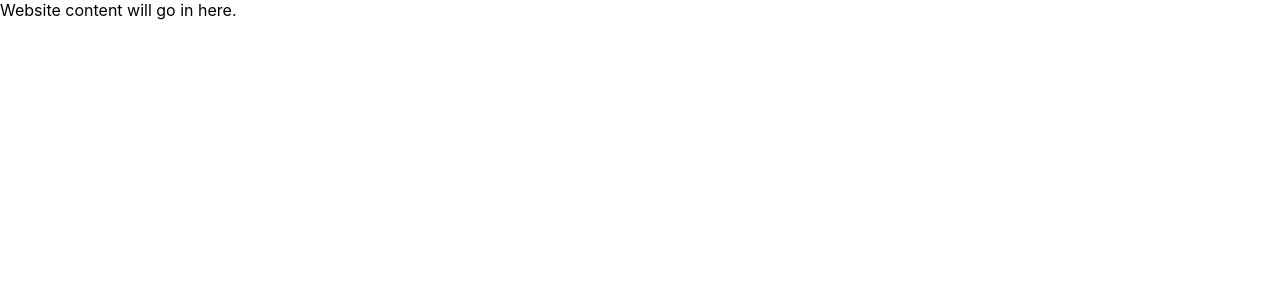
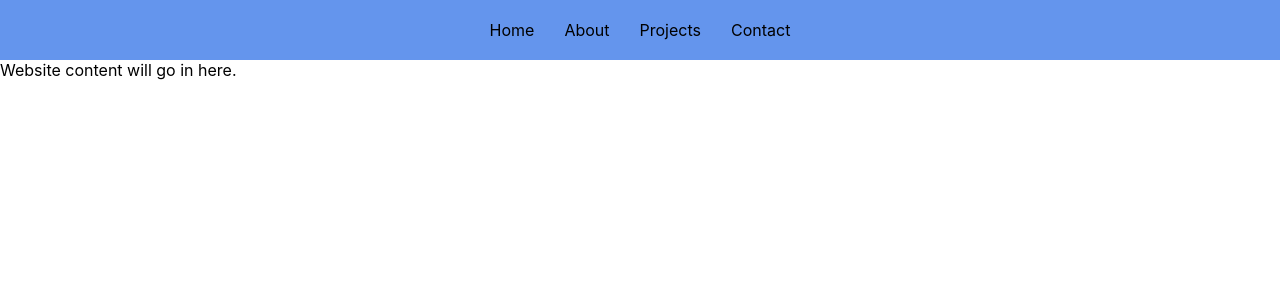
Before and after one commit to benzelcurry/portfolio, a React (Create React App) app: page / in a window 1280 px wide. Shown: the top 300 px of the page. Built offline with nearby package versions, Linux system fonts and the light colour scheme.

Commit message:
Create basic navbar

```diff
--- a/src/App.js
+++ /dev/null
@@ -1,9 +0,0 @@
-import './App.css';
-
-const App = () => {
-  return (
-    <div>Website content will go in here.</div>
-  );
-}
-
-export default App;
--- /dev/null
+++ b/src/components/App.js
@@ -0,0 +1,15 @@
+import React from 'react';
+
+import Nav from './Nav';
+import '../stylesheets/App.css';
+
+const App = () => {
+  return (
+    <div className='app-container'>
+      <Nav />
+      <div>Website content will go in here.</div>
+    </div>
+  );
+}
+
+export default App;
--- /dev/null
+++ b/src/components/Nav.js
@@ -0,0 +1,16 @@
+import React from 'react';
+
+import '../stylesheets/Nav.css';
+
+const Nav = () => {
+  return (
+    <div className='navbar'>
+      <div className="nav-icon">Home</div>
+      <div className="nav-icon">About</div>
+      <div className="nav-icon">Projects</div>
+      <div className="nav-icon">Contact</div>
+    </div>
+  );
+};
+
+export default Nav;
--- a/src/index.js
+++ b/src/index.js
@@ -1,7 +1,7 @@
 import React from 'react';
 import ReactDOM from 'react-dom/client';
 import './index.css';
-import App from './App';
+import App from './components/App';
 import reportWebVitals from './reportWebVitals';
 
 const root = ReactDOM.createRoot(document.getElementById('root'));
--- /dev/null
+++ b/src/stylesheets/Nav.css
@@ -0,0 +1,19 @@
+.navbar {
+  display: flex;
+  justify-content: center;
+  align-items: center;
+  height: 60px;
+  gap: 30px;
+  background-color: #6495ED;
+}
+
+.nav-icon {
+  display: flex;
+  align-items: center;
+  height: 100%;
+  cursor: pointer;
+}
+
+.nav-icon:hover {
+  color: #fff;
+}
```
Also changed, not shown: src/stylesheets/App.css (renamed from src/App.css).
